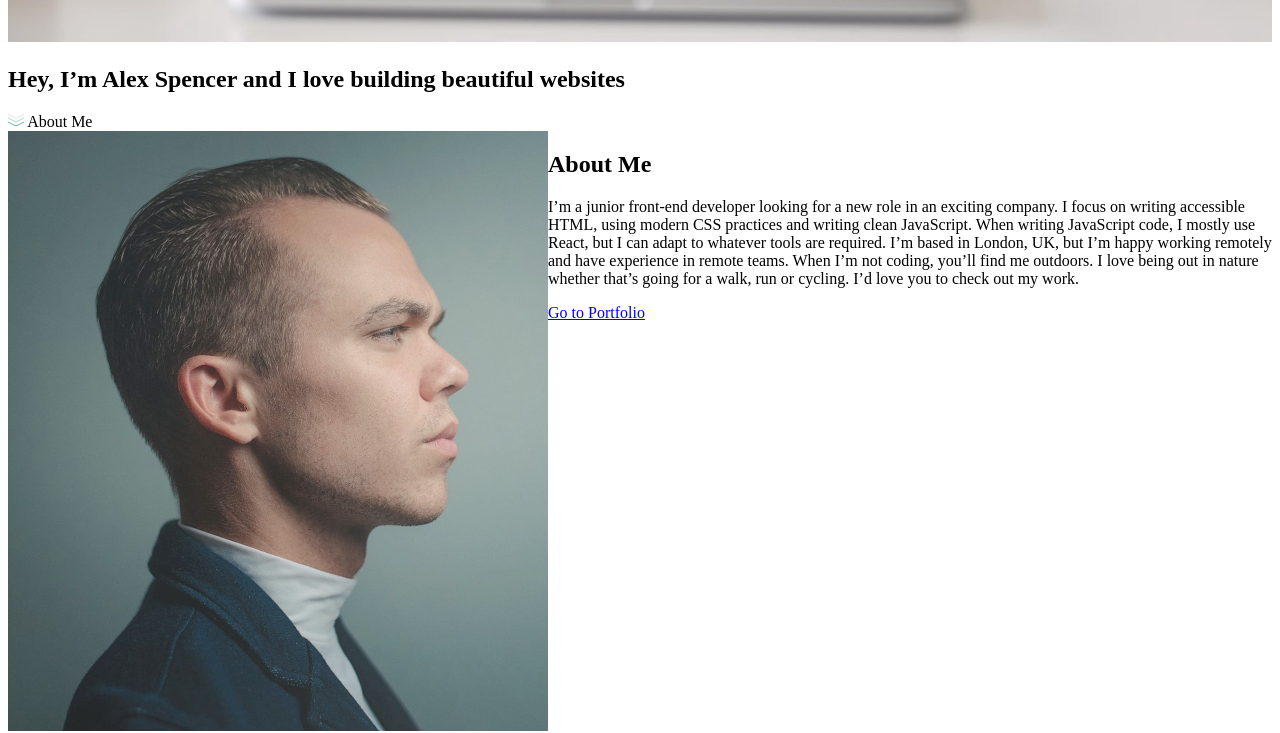
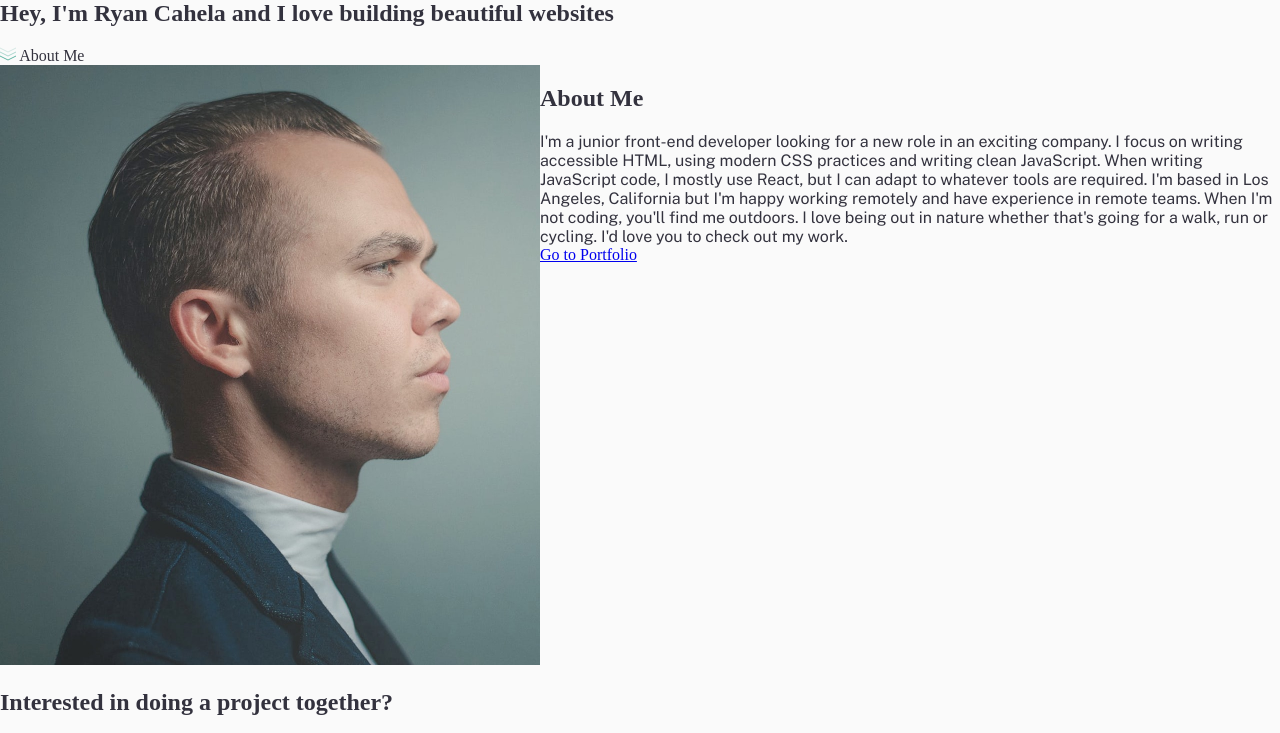
Before and after one commit to RyanCahela/Portfolio_2022, a website: page src/index.html in a window 1280 px wide. Shown: the part 1190-1923 px from the top of the page. Drawn offline with nearby package versions, Linux system fonts and the light colour scheme; a web font is replaced by a local one.

Commit message:
added google fonts, some default element styles

```diff
--- a/src/index.html
+++ b/src/index.html
@@ -10,15 +10,18 @@
       sizes="32x32"
       href="./images/favicon-32x32.png"
     />
+    <link rel="preconnect" href="https://fonts.googleapis.com">
+    <link rel="preconnect" href="https://fonts.gstatic.com" crossorigin>
+    <link href="https://fonts.googleapis.com/css2?family=Ibarra+Real+Nova:wght@400;700&family=Public+Sans&display=swap" rel="stylesheet">
     <link rel="stylesheet" href="style.css" />
 
-    <title>Frontend Mentor | Minimalist Portfolio</title>
+
+    <title>Ryan Cahela | Web Developer</title>
   </head>
-  <body>
+  <body class="body">
     <header class="header">
       <img src="./images/logo.svg" alt="logo" />
-      <nav>
-        <ul>
+        <ul class="header__nav-list">
           <li><a href="#">Home</a></li>
           <li><a href="#">Portfolio</a></li>
           <li><a href="#">Contact Me</a></li>
@@ -40,7 +43,7 @@
         alt=""
       />
       <section>
-        <h1>Hey, I’m Alex Spencer and I love building beautiful websites</h1>
+        <h1>Hey, I'm Ryan Cahela and I love building beautiful websites</h1>
         <a>
           <img src="./images/icons/down-arrows.svg" alt="down arrow icona" />
           <span>About Me</span>
@@ -67,14 +70,14 @@
       <div>
         <h2>About Me</h2>
         <p>
-          I’m a junior front-end developer looking for a new role in an exciting
+          I'm a junior front-end developer looking for a new role in an exciting
           company. I focus on writing accessible HTML, using modern CSS
           practices and writing clean JavaScript. When writing JavaScript code,
           I mostly use React, but I can adapt to whatever tools are required.
-          I’m based in London, UK, but I’m happy working remotely and have
-          experience in remote teams. When I’m not coding, you’ll find me
-          outdoors. I love being out in nature whether that’s going for a walk,
-          run or cycling. I’d love you to check out my work.
+          I'm based in Los Angeles, California but I'm happy working remotely and have
+          experience in remote teams. When I'm not coding, you'll find me
+          outdoors. I love being out in nature whether that's going for a walk,
+          run or cycling. I'd love you to check out my work.
         </p>
 
         <a href="#">Go to Portfolio</a>
--- a/src/style.css
+++ b/src/style.css
@@ -1,4 +1,74 @@
 :root {
+  /********************
+  Colors HSL
+  ********************/
+  /* Primary */
+  --cyan: 167deg 36% 54%;
+  --dark-blue: 205deg 41% 21%;
+  --grayish-dark-blue: 245deg 10% 22%;
+
+  /* Secondary */
+  --very-light-gray: 0 0% 98%;
+  --light-gray: 240deg 2% 92%;
+  --bright-red: 0 90% 57%;
+
+  /* Color Assignments */
+  --fc-primary: hsla(var(--grayish-dark-blue) / 1);
+  --page-bg-color: hsla(var(--very-light-gray) / 1);
+
+  /********************
+  Colors HSL
+  ********************/
+
+  --ff-serif: "Ibarra Real Nova", serif;
+  --ff-sans: "Public Sans", sans-serif;
+}
+
+/********************
+Reset
+********************/
+
+* {
+  box-sizing: border-box;
+}
+
+body {
+  margin: 0;
+}
+
+ul[class] {
+  list-style: none;
+}
+
+p {
+  font-family: var(--ff-sans);
+  margin: 0;
+}
+
+h1,
+h2,
+h3,
+h4,
+h5,
+h6 {
+  font-family: var(--ff-serif);
+}
+
+.body {
+  background-color: var(--page-bg-color);
+  color: var(--fc-primary);
+}
+
+.header {
+  display: flex;
+  align-items: center;
+}
+
+.header__nav-list {
+  display: flex;
+}
+
+.hero {
 }
 
 .about-me {
@@ -10,3 +80,9 @@
   flex-shrink: 0;
   max-width: 540px;
 }
+
+.contact {
+}
+
+.footer {
+}
```
